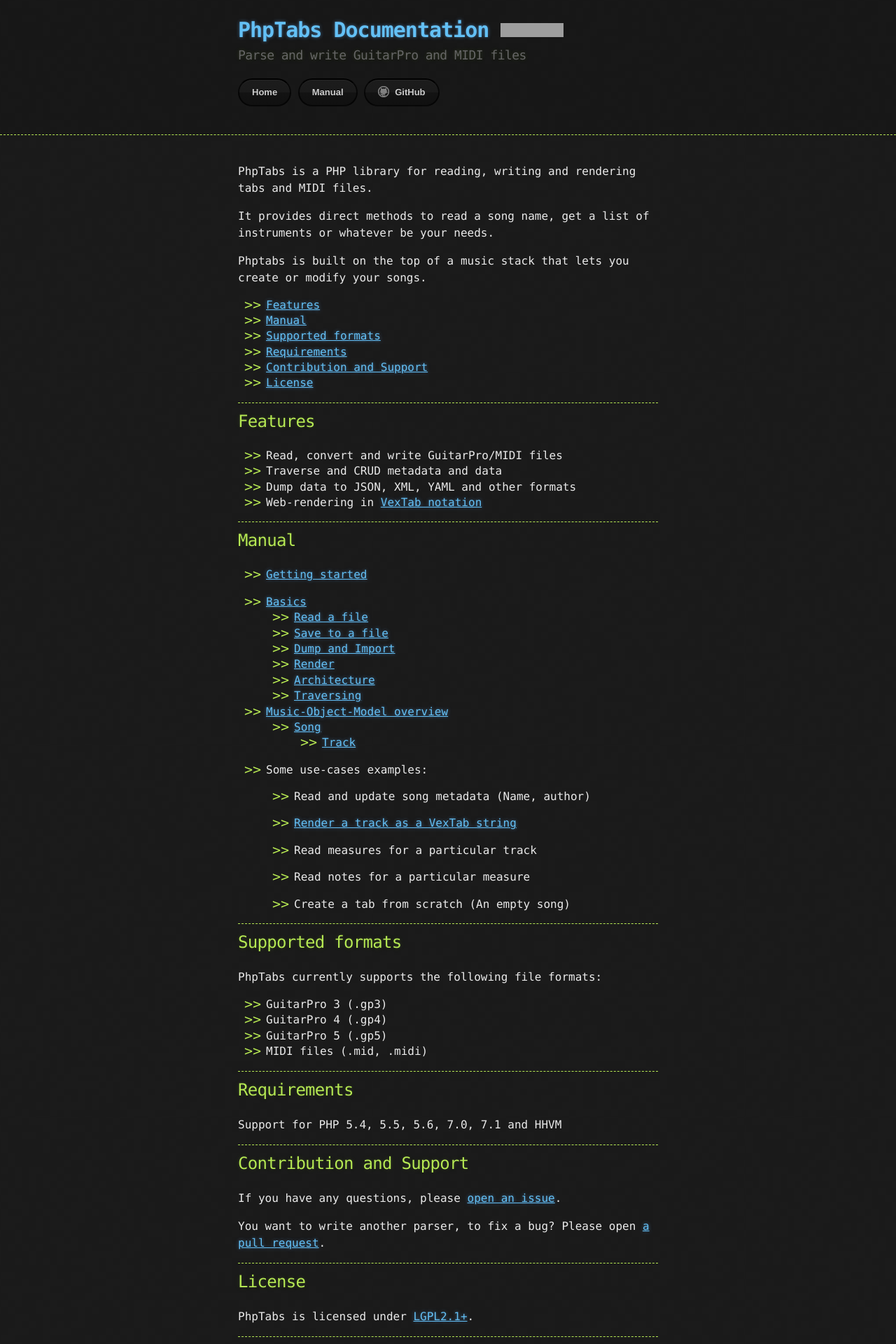
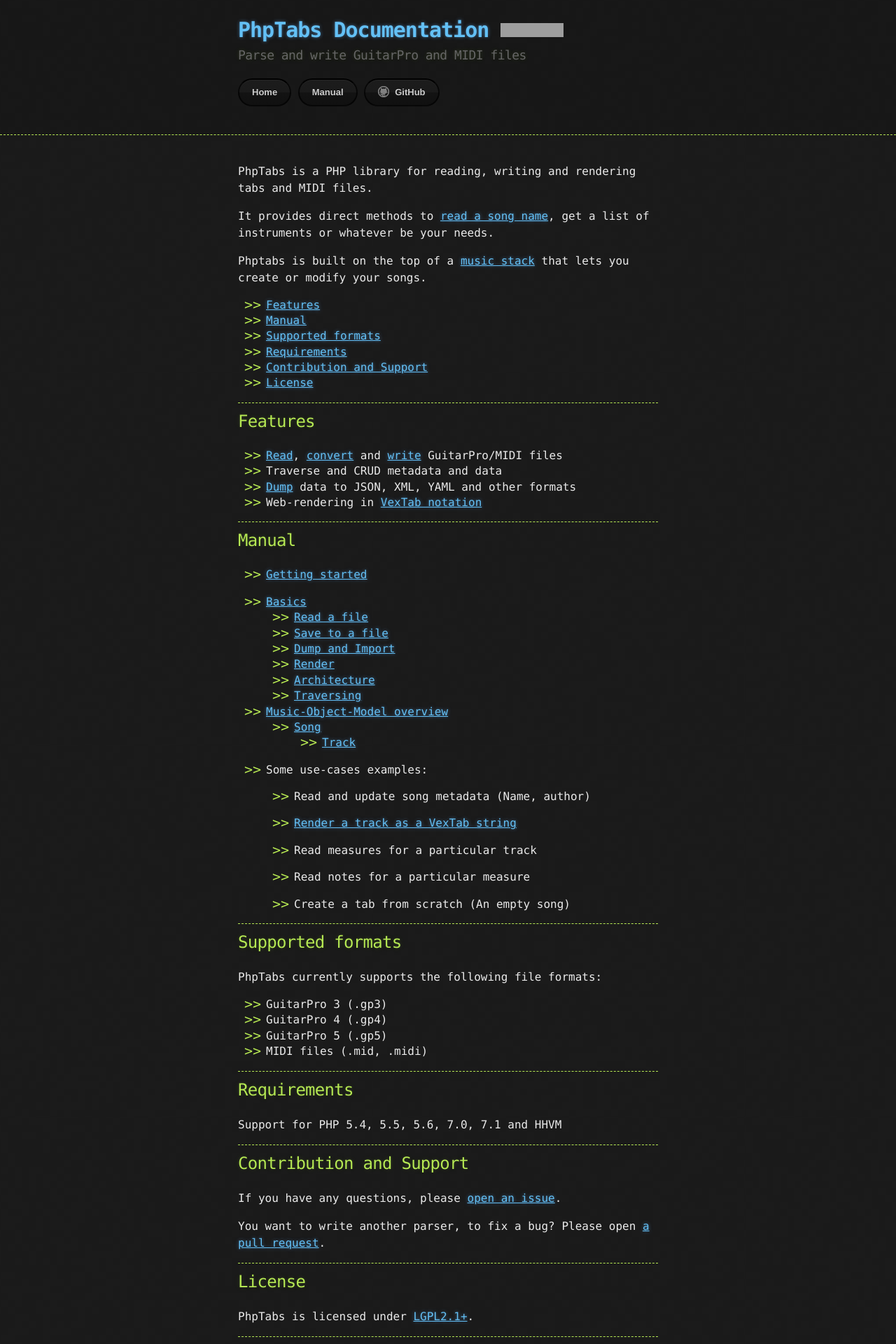
Before and after one commit to stdtabs/stdtabs.github.io, a Jekyll site: the page built from index.md, in a window 1280 px wide. Shown: the top 1920 px of the page at 70% size. Built offline with Jekyll 4.4.1, drawn with Linux system fonts in a browser that asks for light colours; nearby versions of some CDN libraries; some of the changed lines change nothing that is shown; grey boxes are pictures that could not be loaded.

Commit message:
Add some nav links

```diff
--- a/index.md
+++ b/index.md
@@ -5,9 +5,9 @@
 
 PhpTabs is a PHP library for reading, writing and rendering tabs and MIDI files.
 
-It provides direct methods to read a song name, get a list of instruments or whatever be your needs.
+It provides direct methods to [read a song name](music-song.html#getname), get a list of instruments or whatever be your needs.
 
-Phptabs is built on the top of a music stack that lets you create or modify your songs.
+Phptabs is built on the top of a [music stack](phptabs.html) that lets you create or modify your songs.
 
 - [Features](#features)
 - [Manual](#manual)
@@ -20,9 +20,9 @@
 
 ## Features
 
-- Read, convert and write GuitarPro/MIDI files
+- [Read](basics.html#read-from-a-file), [convert](basics.html#convert) and [write](basics.html#save-to-a-file) GuitarPro/MIDI files
 - Traverse and CRUD metadata and data
-- Dump data to JSON, XML, YAML and other formats
+- [Dump](basics.html#dump-and-import-data) data to JSON, XML, YAML and other formats
 - Web-rendering in [VexTab notation](render-as-vextab.html)
 
 ------------------------------------------------------------------------
@@ -48,7 +48,7 @@
 
   - Read and update song metadata (Name, author)
 
-  - [Render a track as a VexTab string](/render-as-vextab.html)
+  - [Render a track as a VexTab string](render-as-vextab.html)
 
   - Read measures for a particular track
 
```
